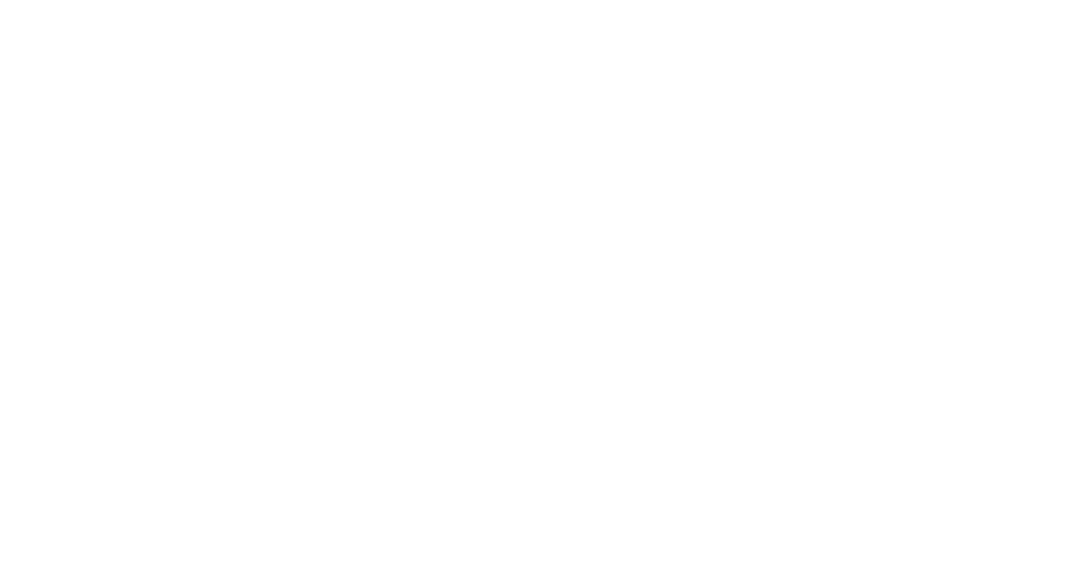
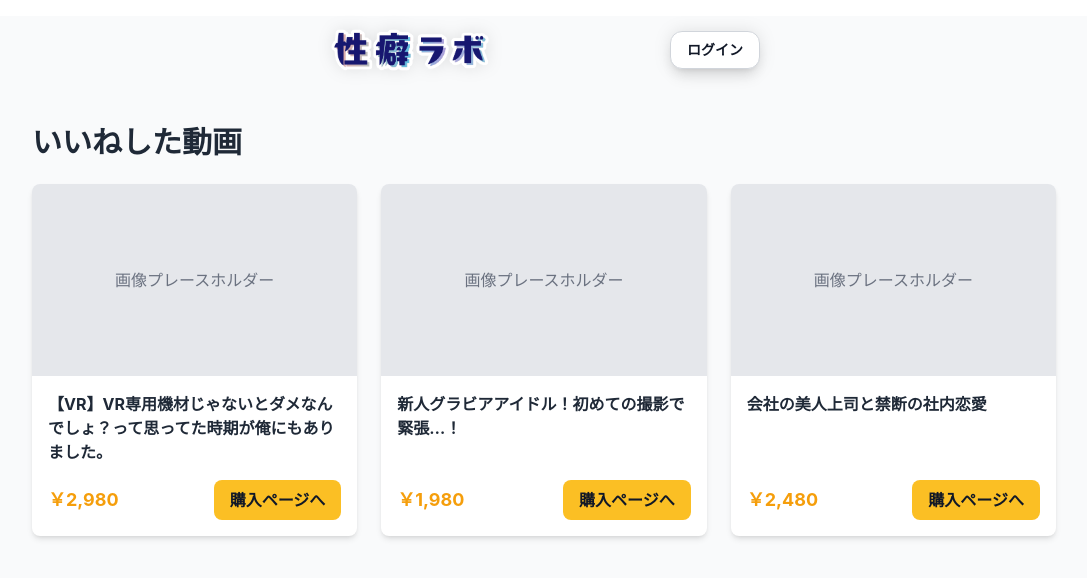
Before and after one commit to yotadata/adult_matching, a Next.js app in the folder frontend/: page /liked-videos in a window 1280 px wide. Shown: the top 578 px of the page, without its empty margins (96-1183 px from the left). Built offline with nearby package versions, Linux system fonts and the light colour scheme; no server answers.

Commit message:
feat(videos): 「いいねした動画」ページを作成
「いいねした動画」リストの基本的なUIとレスポンシブレイアウトを実装しました。現在はダミーデータを表示しています。

```diff
--- a/frontend/src/app/liked-videos/page.tsx
+++ b/frontend/src/app/liked-videos/page.tsx
@@ -1,8 +1,84 @@
-export default function LikedVideosPage() {
+'use client';
+
+import Header from '@/components/Header';
+import useMediaQuery from '@/hooks/useMediaQuery';
+import Image from 'next/image';
+import Link from 'next/link';
+
+// ダミーデータの型定義
+interface LikedVideo {
+  id: number;
+  title: string;
+  imageUrl: string;
+  price: number;
+  productUrl: string;
+}
+
+// ダミーデータ
+const dummyLikedVideos: LikedVideo[] = [
+  {
+    id: 1,
+    title: '【VR】VR専用機材じゃないとダメなんでしょ？って思ってた時期が俺にもありました。',
+    imageUrl: '/images/sample-thumb-1.jpg', // 仮の画像パス
+    price: 2980,
+    productUrl: '#',
+  },
+  {
+    id: 2,
+    title: '新人グラビアアイドル！初めての撮影で緊張…！',
+    imageUrl: '/images/sample-thumb-2.jpg', // 仮の画像パス
+    price: 1980,
+    productUrl: '#',
+  },
+  {
+    id: 3,
+    title: '会社の美人上司と禁断の社内恋愛',
+    imageUrl: '/images/sample-thumb-3.jpg', // 仮の画像パス
+    price: 2480,
+    productUrl: '#',
+  },
+];
+
+const LikedVideosPage = () => {
+  const isMobile = useMediaQuery('(max-width: 768px)'); // mdブレークポイント
+
   return (
-    <div>
-      <h1>LIKEしたものリスト</h1>
-      <p>ここにLIKEした動画の一覧が表示されます。</p>
+    <div className="min-h-screen bg-gray-50">
+      <Header />
+
+      <main className="p-4 sm:p-8">
+        <div className="max-w-5xl mx-auto">
+          <h1 className="text-2xl sm:text-3xl font-bold text-gray-800 mb-6">
+            いいねした動画
+          </h1>
+
+          <div className="grid grid-cols-1 md:grid-cols-2 lg:grid-cols-3 gap-6">
+            {dummyLikedVideos.map((video) => (
+              <div key={video.id} className="bg-white rounded-lg shadow-md overflow-hidden flex flex-col">
+                <div className="relative w-full h-48">
+                  {/* <Image src={video.imageUrl} alt={video.title} layout="fill" objectFit="cover" /> */}
+                  <div className="w-full h-full bg-gray-200 flex items-center justify-center">
+                    <span className="text-gray-500">画像プレースホルダー</span>
+                  </div>
+                </div>
+                <div className="p-4 flex-grow flex flex-col">
+                  <h2 className="text-md font-bold text-gray-800 flex-grow">{video.title}</h2>
+                  <div className="mt-4 flex justify-between items-center">
+                    <p className="text-lg font-bold text-amber-500">{`￥${video.price.toLocaleString()}`}</p>
+                    <Link href={video.productUrl} passHref>
+                      <button className="bg-amber-400 text-gray-900 font-bold py-2 px-4 rounded-lg hover:bg-amber-500 transition-colors">
+                        購入ページへ
+                      </button>
+                    </Link>
+                  </div>
+                </div>
+              </div>
+            ))}
+          </div>
+        </div>
+      </main>
     </div>
   );
-}
+};
+
+export default LikedVideosPage;
```
